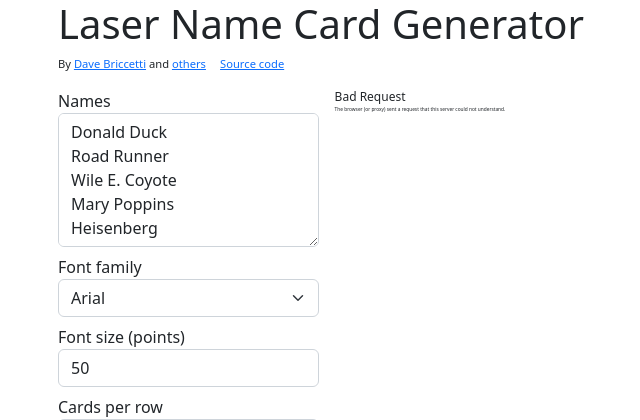
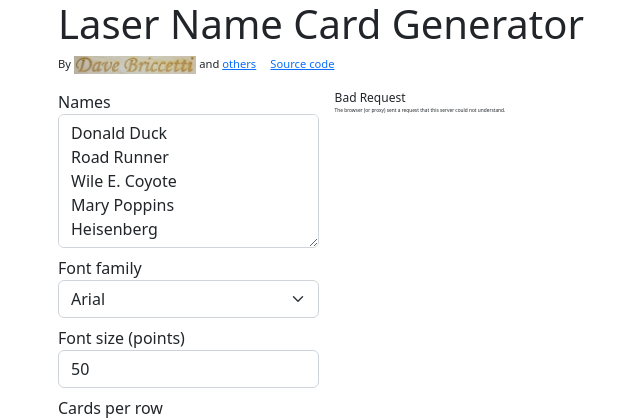
Before and after one commit to dcbriccetti/laser-name-cards, a Flask app: page / in a window 1280 px wide. Shown: the top 420 px of the page, without its empty margins (24-664 px from the left). Run offline with Flask 2, Linux system fonts and the light colour scheme.

Commit message:
Show Dave’s name card picture instead of his name

```diff
--- a/templates/index.html
+++ b/templates/index.html
@@ -26,11 +26,11 @@
 <div class="container">
     <h1>Laser Name Card Generator</h1>
     <p style="font-size: 70%">By
-        <a href="https://davebsoft.com">Dave Briccetti</a> and
+        <a href="https://davebsoft.com">
+        <img height='18pt' src="{{url_for('static', filename='dave-card.jpg')}}" alt="Dave Briccetti’s name card"></a> and
         <a href="https://github.com/dcbriccetti/laser-name-cards/graphs/contributors">others</a>
         <a style="margin-left: 1em" href="https://github.com/dcbriccetti/laser-name-cards">Source code</a>
     </p>
-    <p></p>
 
     <div class="row">
         <div class="col col-sm-3">
```
Also changed, not shown: static/dave-card.jpg (added).
